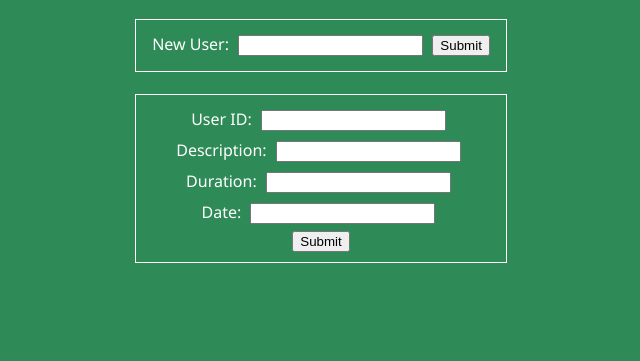
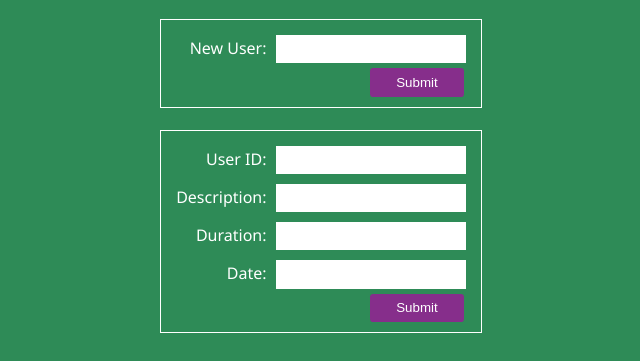
Before and after one commit to joelopresti/exercise-tracker-microservice, a website: page public/index.html in a window 1280 px wide. Shown: the part 67-428 px from the top of the page, without its empty margins (319-959 px from the left). Drawn offline with Linux system fonts and the light colour scheme.

Commit message:
Style Form

```diff
--- a/public/style.css
+++ b/public/style.css
@@ -6,12 +6,37 @@ body {
 }
 
 form {
+  text-align: right;
   border: 1px solid white;
-  width: 350px;
+  width: 300px;
   padding: 10px;
   margin: auto;
 }
 
+input {
+  border: none;
+  padding: .5em
+}
+
+button {
+  display: inline-block;
+  border: none;
+  border-radius: .25em;
+  text-decoration: none;
+  padding: .5em 2em;
+  margin-right: .5em;
+  background: #862e8b;
+  color: white;
+  transition: background 250ms ease-in-out,
+                transform 150ms ease;
+}
+
+button:hover,
+button:focus {
+  background: #4f1b52;
+}
+
+
 form > input {
   margin: 5px;
 }
```
